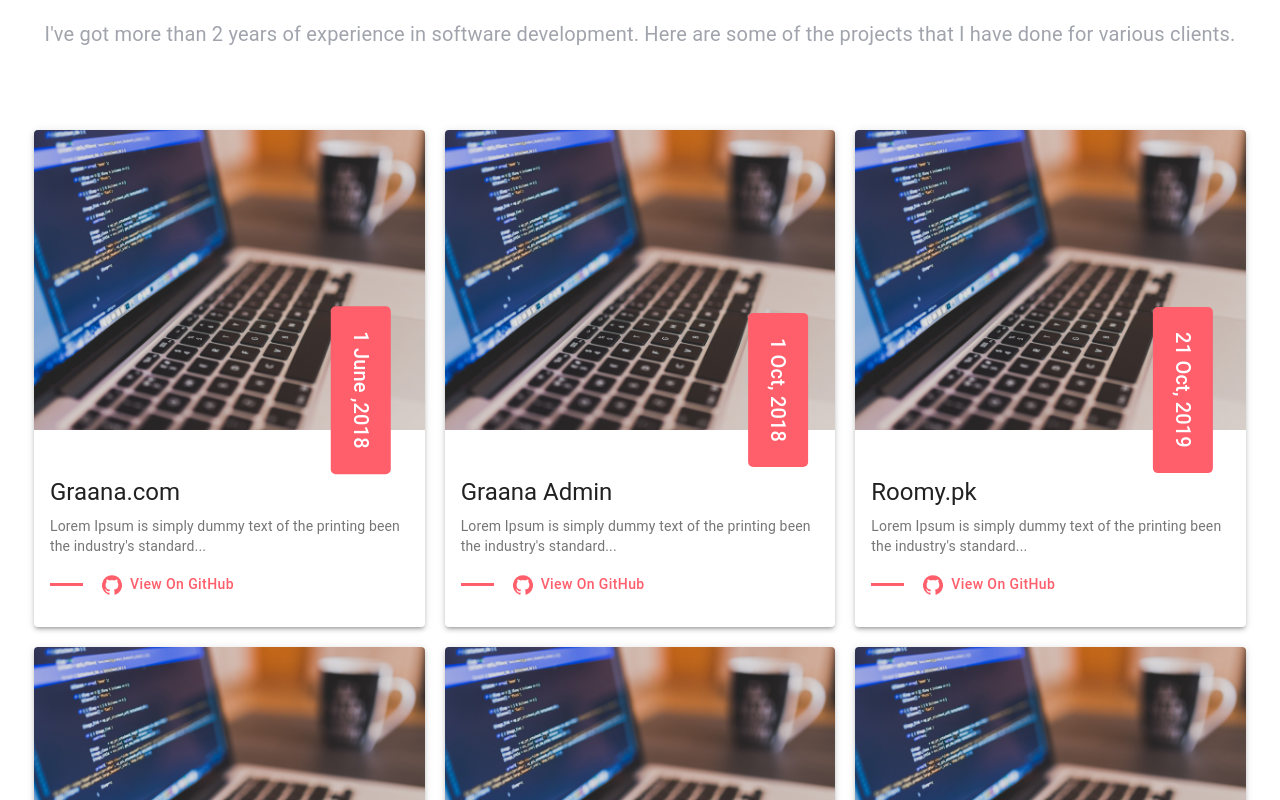
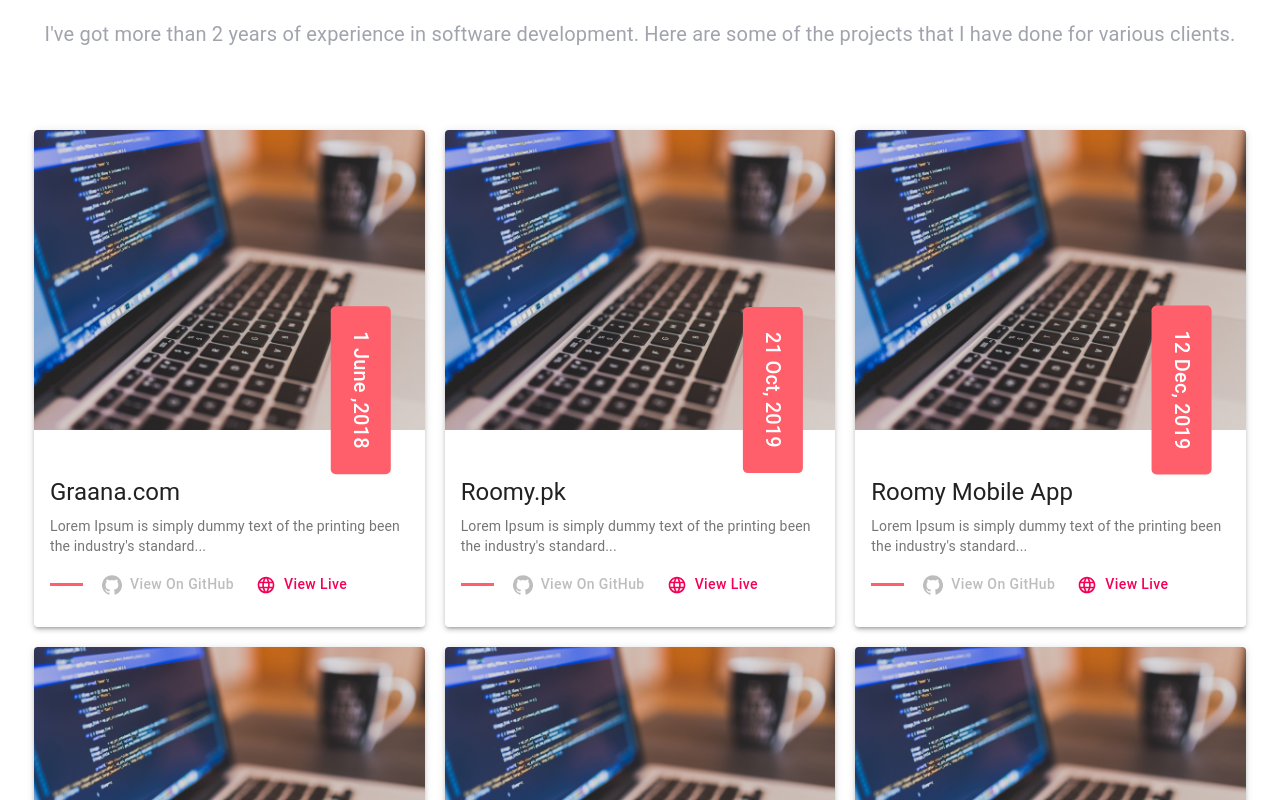
Before and after one commit to arslansajid/portfolio, a React (Create React App) app: page / in a window 1280 px wide. Shown: the part 3100-3900 px from the top of the page. Built offline with nearby package versions, Linux system fonts and the light colour scheme.

Commit message:
Added links to projects

```diff
--- a/src/App.js
+++ b/src/App.js
@@ -138,6 +138,10 @@
                   <ProjectCard
                     title={project.title}
                     completionDate={project.completed}
+                    github={project.github}
+                    githubLink={project.githubLink}
+                    website={project.website}
+                    websiteLink={project.websiteLink}
                   />
                 </Grid>
               )
--- a/src/components/ProjectCard.js
+++ b/src/components/ProjectCard.js
@@ -1,7 +1,8 @@
 import React from 'react';
 import Card from '@material-ui/core/Card';
-import CardActionArea from '@material-ui/core/CardActionArea';
+// import CardActionArea from '@material-ui/core/CardActionArea';
 import GitHubIcon from '@material-ui/icons/GitHub';
+import WebIcon from '@material-ui/icons/Language';
 import CardContent from '@material-ui/core/CardContent';
 import CardMedia from '@material-ui/core/CardMedia';
 import Typography from '@material-ui/core/Typography';
@@ -11,8 +12,12 @@
 
 
 const ProjectCard = (props) => {
-    const {title, completionDate} = props;
+    const {title, completionDate, github, website, githubLink, websiteLink} = props;
     const classes = useStyles();
+
+    const goToRoute = (url) => {
+        window.open(url, '_blank');
+    }
 
     return (
         <>
@@ -38,10 +43,25 @@
                         <div className={classes.readmoreContainer}>
                             <div className={classes.border} />
                             <Button
+                                disabled={!github}
                                 startIcon={<GitHubIcon />}
+                                color="default"
+                                variant="text"
+                                className={classes.readmoreText}
+                                onClick={() => goToRoute(githubLink)}
+                                >
+                                    View on GitHub
+                            </Button>
+                            <Button
+                                disabled={!website}
+                                startIcon={<WebIcon />}
                                 color="secondary"
                                 variant="text"
-                                className={classes.readmoreText}>View on GitHub</Button>
+                                className={classes.readmoreText}
+                                onClick={() => goToRoute(websiteLink)}
+                                >
+                                View Live
+                            </Button>
                         </div>
                     </CardContent>
                 {/* </CardActionArea> */}
@@ -105,7 +125,8 @@
         // fontSize: '1.25em',
         fontWeight: 500,
         textTransform: 'capitalize',
-        color: Colors.appRed
+        // color: Colors.appRed,
+        marginRight: 10
     },
     border: {
         background: Colors.appRed,
--- a/src/static/Projects.js
+++ b/src/static/Projects.js
@@ -1,59 +1,107 @@
 const Projects = [
   {
     title: "Graana.com",
-    completed: "1 June ,2018"
-  },
-  {
-    title: "Graana Admin",
-    completed: "1 Oct, 2018"
+    completed: "1 June ,2018",
+    github: false,
+    githubLink: '',
+    website: true,
+    websiteLink: 'https://graana.com',
   },
   {
     title: "Roomy.pk",
-    completed: "21 Oct, 2019"
+    completed: "21 Oct, 2019",
+    github: false,
+    githubLink: '',
+    website: true,
+    websiteLink: 'https://roomy.pk',
   },
   {
     title: "Roomy Mobile App",
-    completed: "12 Dec, 2019"
+    completed: "12 Dec, 2019",
+    github: false,
+    githubLink: '',
+    website: true,
+    websiteLink: 'https://play.google.com/store/apps/details?id=pk.roomy.app',
   },
   {
     title: "Waffle World",
-    completed: "15 Nov, 2019"
+    completed: "15 Nov, 2019",
+    github: false,
+    githubLink: '',
+    website: false,
+    websiteLink: '',
   },
   {
     title: "Waffle World Admin",
-    completed: "15 Jan, 2020"
+    completed: "15 Jan, 2020",
+    github: false,
+    githubLink: '',
+    website: true,
+    websiteLink: 'https://admin-waffleworld.herokuapp.com/',
   },
   {
     title: "Winter Sale",
-    completed: "1 Feb, 2020"
+    completed: "1 Feb, 2020",
+    github: false,
+    githubLink: '',
+    website: true,
+    websiteLink: 'https://winter-sale.herokuapp.com/',
   },
   {
     title: "R6pro Admin",
-    completed: "15 Feb, 2020"
+    completed: "15 Feb, 2020",
+    github: true,
+    githubLink: 'https://github.com/arslansajid/r6pro-dashboard',
+    website: true,
+    websiteLink: 'http://admin-r6pro.herokuapp.com/',
   },
   {
     title: "Meraj Housing",
-    completed: "1 March, 2020"
+    completed: "1 March, 2020",
+    github: true,
+    githubLink: 'https://github.com/arslansajid/meeraj-homes',
+    website: true,
+    websiteLink: 'https://meeraj.herokuapp.com/',
   },
   {
     title: "Easy-Q",
-    completed: "1 April, 2020"
+    completed: "1 April, 2020",
+    github: true,
+    githubLink: 'https://github.com/arslansajid/easy-q',
+    website: true,
+    websiteLink: 'http://easy-qr.herokuapp.com/',
   },
   {
     title: "Sneaker Log Admin",
-    completed: "1 May, 2020"
+    completed: "1 May, 2020",
+    github: true,
+    githubLink: 'https://github.com/arslansajid/sneaker-log-dashboard',
+    website: true,
+    websiteLink: 'http://admin-sneakerlog.herokuapp.com/',
   },
   {
     title: "Davy's Chess",
-    completed: "1 May, 2020"
+    completed: "1 May, 2020",
+    github: false,
+    githubLink: '',
+    website: true,
+    websiteLink: 'https://davyschess.com/',
   },
   {
     title: "Code Memory",
-    completed: "15 May, 2020"
+    completed: "15 May, 2020",
+    github: false,
+    githubLink: '',
+    website: false,
+    websiteLink: '',
   },
   {
     title: "X-Images",
-    completed: "1 June, 2020"
+    completed: "1 June, 2020",
+    github: false,
+    githubLink: '',
+    website: false,
+    websiteLink: '',
   },
 ]
 
```
